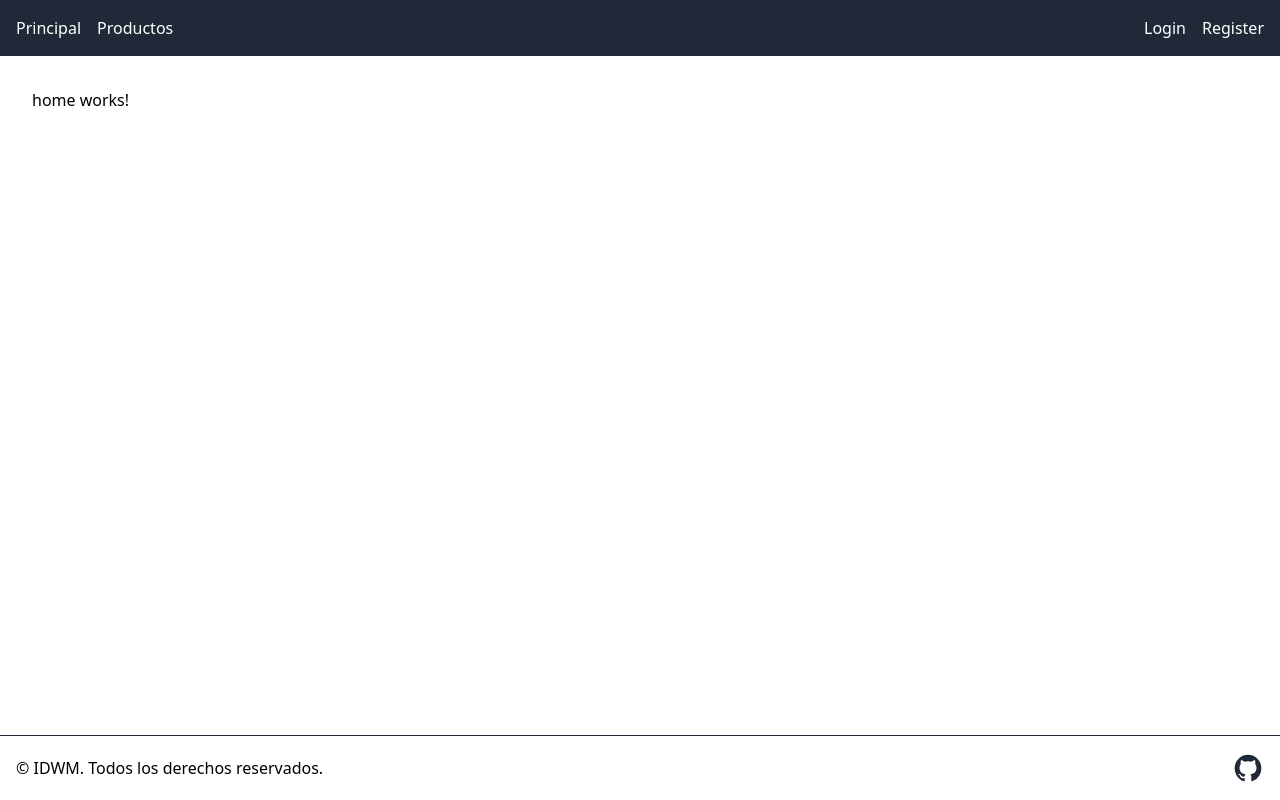
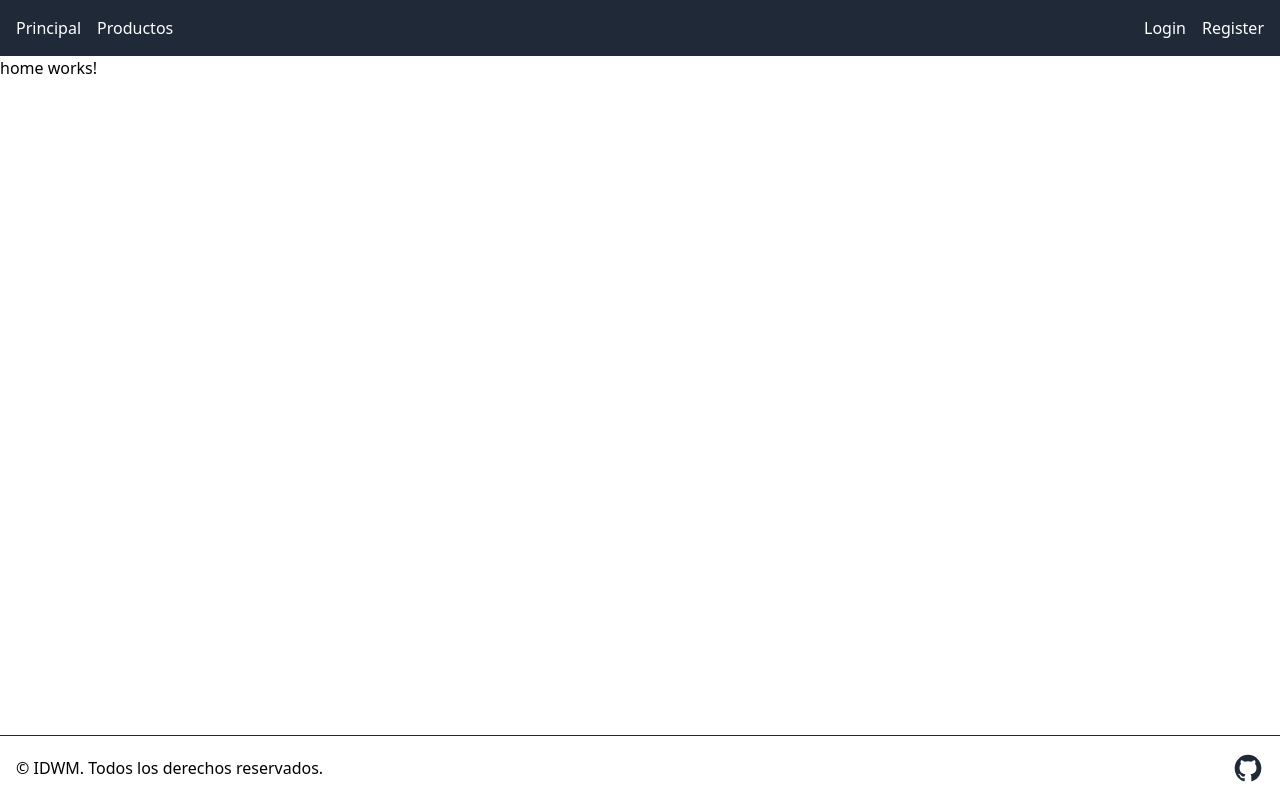
Before and after one commit to IDWM/products-angular-client, an Angular app: page / in a window 1280 px wide. Built offline with nearby package versions, Linux system fonts and the light colour scheme.

Commit message:
fix: set width screen

```diff
--- a/src/app/app.component.html
+++ b/src/app/app.component.html
@@ -1,6 +1,6 @@
 <app-navbar />
 
-<div class="flex-grow p-8">
+<div class="flex-grow w-screen">
   <router-outlet />
 </div>
 
```
